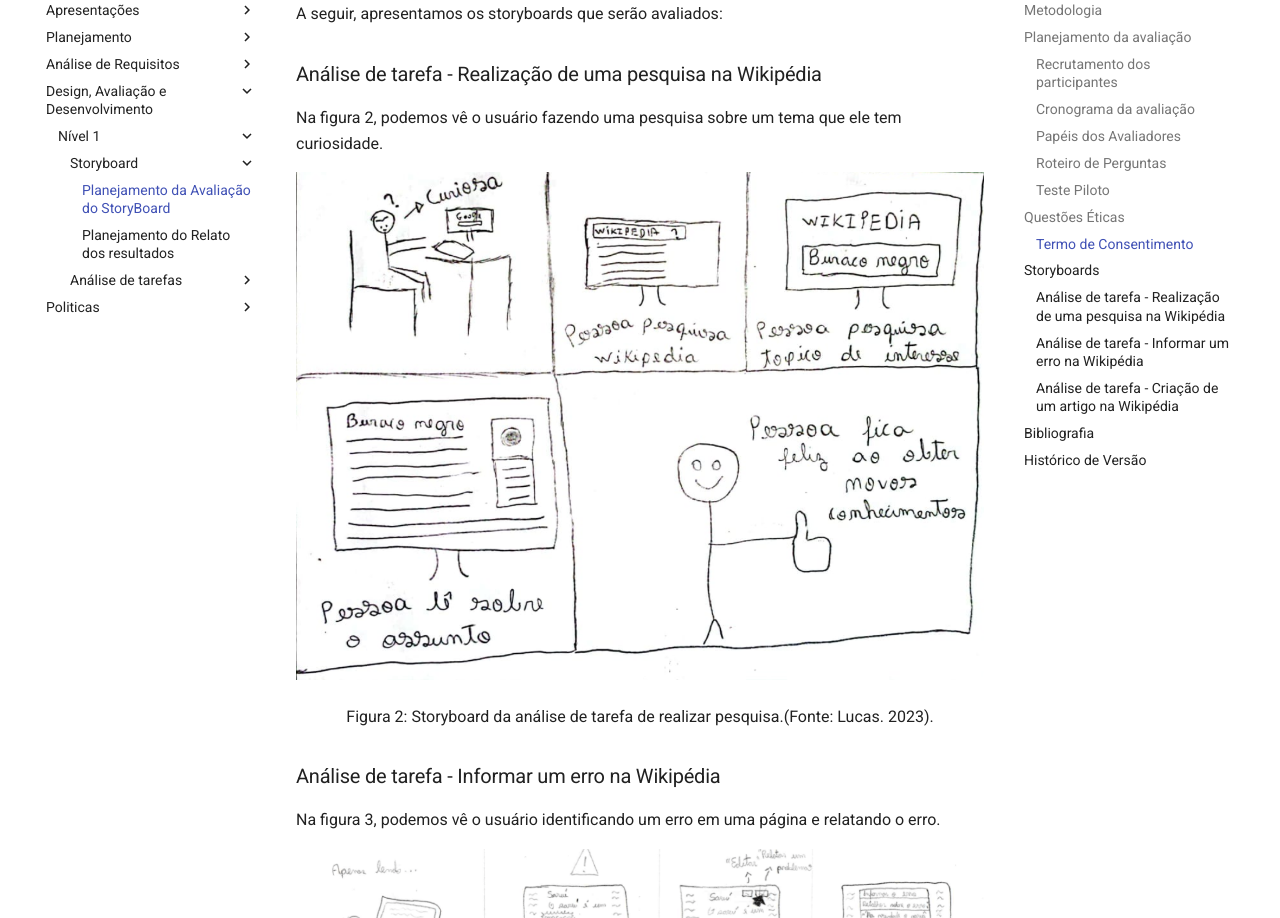
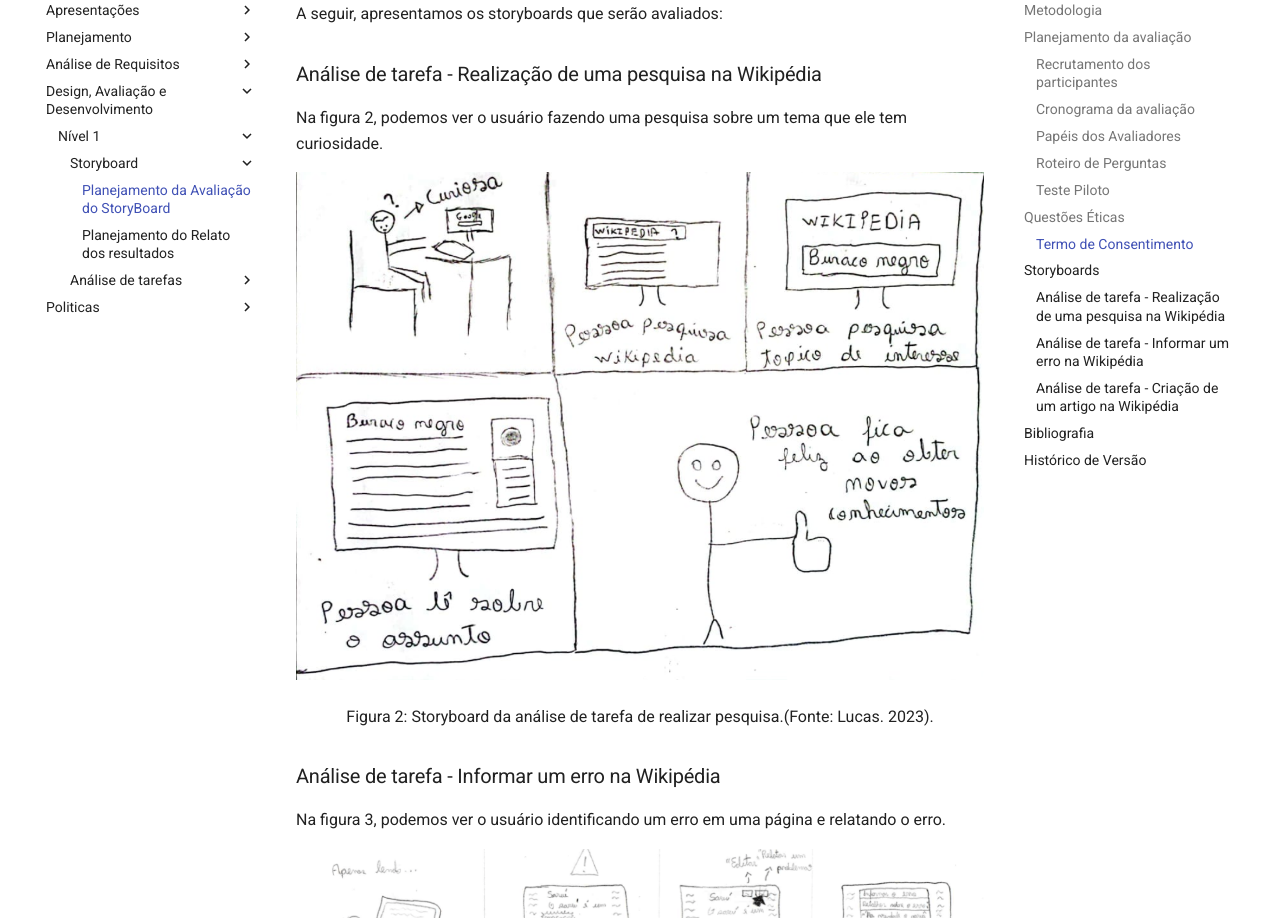
Before and after one commit to Interacao-Humano-Computador/2023.1-Wikipedia, an MkDocs documentation site: the page built from docs/design-avaliacao-desenvolvimento/nivel1/storyboard/planejamentoDaAvaliacao.md, in a window 1280 px wide and 1400 px high, scrolled down 2956 px. Shown: the part 152-1070 px from the top of the window. Built offline with MkDocs 1.6.1 and Material for MkDocs 9.7.7, drawn with Linux system fonts in a browser that asks for light colours; comment, search, counter and statistics services are not loaded.

Commit message:
Update planejamentoDaAvaliacao.md

```diff
--- a/docs/design-avaliacao-desenvolvimento/nivel1/storyboard/planejamentoDaAvaliacao.md
+++ b/docs/design-avaliacao-desenvolvimento/nivel1/storyboard/planejamentoDaAvaliacao.md
@@ -64,7 +64,7 @@
 
 ### Análise de tarefa - Realização de uma pesquisa na Wikipédia
 
-Na figura 2, podemos vê o usuário fazendo uma pesquisa sobre um tema que ele tem curiosidade.
+Na figura 2, podemos ver o usuário fazendo uma pesquisa sobre um tema que ele tem curiosidade.
 
 <img src="../../../../images/storyboards/storyboard_pesquisa.png"/>
 
@@ -74,7 +74,7 @@
 
 ### Análise de tarefa - Informar um erro na Wikipédia
 
-Na figura 3, podemos vê o usuário identificando um erro em uma página e relatando o erro.
+Na figura 3, podemos ver o usuário identificando um erro em uma página e relatando o erro.
 
 <img src="../../../../images/storyboards/informaErro.png"/>
 
```
